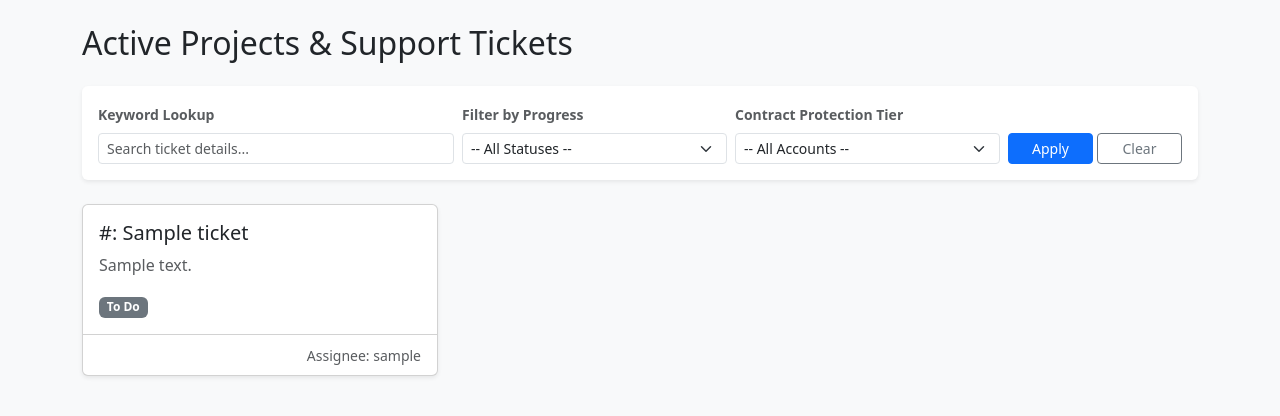
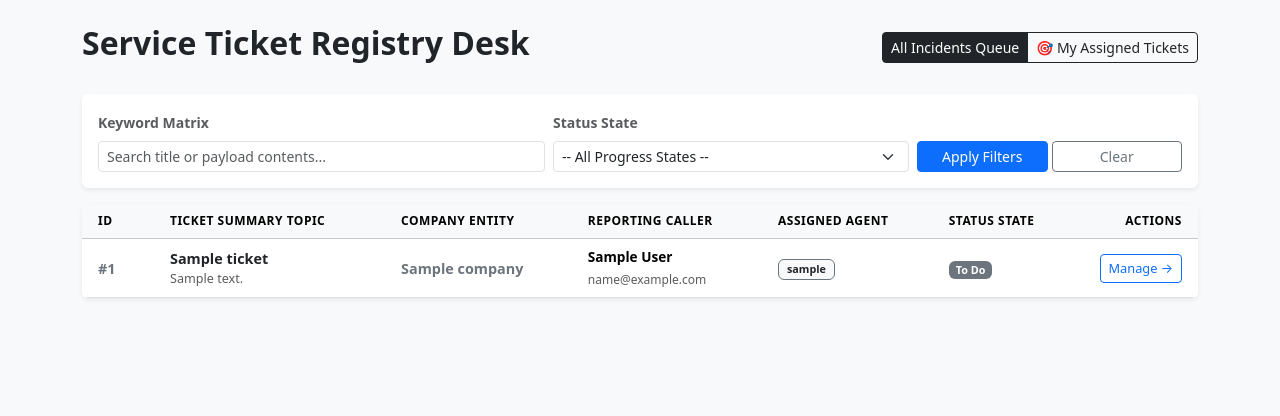
Before and after one commit to smashburn55/Helpdesk-django, a Django app: page /?scope=all in a window 1280 px wide. Shown: the part 56-472 px from the top of the page. Run offline with Django 5.2, Linux system fonts and the light colour scheme; a user stored in the database is signed in; tables that the repository leaves empty hold one stand-in row (values such as "Sample post"); some libraries are stand-ins or nearby versions.

Commit message:
Enhancement: Migrated to high-density data grid with agent-scoped view filters

```diff
--- a/ticketApp/templates/ticketApp/index.html
+++ b/ticketApp/templates/ticketApp/index.html
@@ -1,69 +1,94 @@
 {% extends 'ticketApp/base.html' %}
 {% block content %}
-<div class="d-flex justify-content-between align-items-center mb-3">
-    <h2>Active Projects & Support Tickets</h2>
+<div class="d-flex justify-content-between align-items-center mb-4">
+    <h2 class="fw-bold text-dark">Service Ticket Registry Desk</h2>
+    <div class="btn-group" role="group">
+        <!-- Scope Toggle Filter Buttons -->
+        <a href="?scope=all&status={{ status_filter }}&search={{ search_query }}" class="btn btn-sm {% if view_scope == 'all' %}btn-dark{% else %}btn-outline-dark{% endif %}">All Incidents Queue</a>
+        <a href="?scope=mine&status={{ status_filter }}&search={{ search_query }}" class="btn btn-sm {% if view_scope == 'mine' %}btn-dark{% else %}btn-outline-dark{% endif %}">🎯 My Assigned Tickets</a>
+    </div>
 </div>
-<!-- Paste this search bar interface directly above your ticket card loop rows -->
-<div class="card shadow-sm border-0 p-3 mb-4 bg-white">
+
+<!-- Search & Filter Controls Ribbon -->
+<div class="card shadow-sm border-0 p-3 mb-3 bg-white">
     <form method="GET" class="row g-2 align-items-end">
+        <input type="hidden" name="scope" value="{{ view_scope }}">
+        <div class="col-md-5">
+            <label class="form-label small fw-bold text-muted">Keyword Matrix</label>
+            <input type="text" name="search" class="form-control form-control-sm" placeholder="Search title or payload contents..." value="{{ search_query }}">
+        </div>
         <div class="col-md-4">
-            <label class="form-label small fw-bold text-muted">Keyword Lookup</label>
-            <input type="text" name="search" class="form-control form-control-sm" placeholder="Search ticket details..." value="{{ search_query }}">
-        </div>
-        <div class="col-md-3">
-            <label class="form-label small fw-bold text-muted">Filter by Progress</label>
+            <label class="form-label small fw-bold text-muted">Status State</label>
             <select name="status" class="form-select form-select-sm">
-                <option value="">-- All Statuses --</option>
-                <option value="TODO" {% if status_filter == 'TODO' %}selected{% endif %}>To Do</option>
+                <option value="">-- All Progress States --</option>
+                <option value="TODO" {% if status_filter == 'TODO' %}selected{% endif %}>To Do / New</option>
                 <option value="PROG" {% if status_filter == 'PROG' %}selected{% endif %}>In Progress</option>
                 <option value="REV" {% if status_filter == 'REV' %}selected{% endif %}>In Review</option>
-                <option value="DONE" {% if status_filter == 'DONE' %}selected{% endif %}>Done</option>
+                <option value="DONE" {% if status_filter == 'DONE' %}selected{% endif %}>Closed / Done</option>
             </select>
         </div>
         <div class="col-md-3">
-            <label class="form-label small fw-bold text-muted">Contract Protection Tier</label>
-            <select name="sla" class="form-select form-select-sm">
-                <option value="">-- All Accounts --</option>
-                <option value="PREM" {% if sla_filter == 'PREM' %}selected{% endif %}>Premium Contract Only</option>
-                <option value="STND" {% if sla_filter == 'STND' %}selected{% endif %}>Standard Contract Only</option>
-                <option value="BASIC" {% if sla_filter == 'BASIC' %}selected{% endif %}>Basic Accounts Only</option>
-            </select>
+            <div class="d-flex gap-1">
+                <button type="submit" class="btn btn-primary btn-sm w-100">Apply Filters</button>
+                <a href="?scope={{ view_scope }}" class="btn btn-outline-secondary btn-sm w-100">Clear</a>
+            </div>
         </div>
-        <div class="col-md-2">
-    <div class="d-flex gap-1">
-        <button type="submit" class="btn btn-primary btn-sm w-100">Apply</button>
-
-        <!-- This clear anchor link drops all URL arguments and reloads a completely fresh view -->
-        <a href="{% url 'index' %}" class="btn btn-outline-secondary btn-sm w-100">Clear</a>
-    </div>
-</div>
     </form>
 </div>
 
-<div class="row">
-    {% for ticket in tickets %}
-    <div class="col-md-4 mb-3">
-        <div class="card h-100 shadow-sm">
-            <div class="card-body">
-               <h5 class="card-title">
-                <a href="{% url 'ticket_by_id' ticket.ticket_id %}" class="text-decoration-none text-dark">
-                #{{ ticket.ticket.id }}: {{ ticket.title }}
-                </a>
-                </h5>
-                <p class="card-text text-muted">{{ ticket.description|truncatewords:15 }}</p>
-                <span class="badge {% if ticket.status == 'DONE' %}bg-success{% elif ticket.status == 'PROG' %}bg-warning{% else %}bg-secondary{% endif %}">
-                    {{ ticket.get_status_display }}
-                </span>
-            </div>
-            <div class="card-footer bg-transparent text-end">
-                <small class="text-muted">Assignee: {{ ticket.assignee|default:"Unassigned" }}</small>
-            </div>
-        </div>
+<!-- High-Density Data Grid -->
+<div class="card shadow-sm border-0 overflow-hidden">
+    <div class="table-responsive">
+        <table class="table table-hover align-middle mb-0 bg-white" style="font-size: 0.9rem;">
+            <thead class="table-light text-uppercase text-muted" style="font-size: 0.75rem; letter-spacing: 0.5px;">
+                <tr>
+                    <th class="ps-3" style="width: 80px;">ID</th>
+                    <th>Ticket Summary Topic</th>
+                    <th>Company Entity</th>
+                    <th>Reporting Caller</th>
+                    <th>Assigned Agent</th>
+                    <th>Status State</th>
+                    <th class="text-end pe-3" style="width: 120px;">Actions</th>
+                </tr>
+            </thead>
+            <tbody>
+                {% for ticket in tickets %}
+                <tr>
+                    <td class="ps-3 fw-bold text-secondary">#{{ ticket.ticket_id }}</td>
+                    <td>
+                        <div class="fw-bold text-dark text-truncate" style="max-width: 250px;">{{ ticket.title }}</div>
+                        <small class="text-muted d-block text-truncate" style="max-width: 250px;">{{ ticket.description }}</small>
+                    </td>
+                    <td><span class="fw-semibold text-secondary">{{ ticket.company.company_name|default:"Independent" }}</span></td>
+                    <td>
+                        <div class="fw-bold" style="font-size: 0.85rem;">{{ ticket.crm_contact.first_name }} {{ ticket.crm_contact.last_name }}</div>
+                        <small class="text-muted text-lowercase" style="font-size: 0.75rem;">{{ ticket.crm_contact.email }}</small>
+                    </td>
+                    <td>
+                        {% if ticket.assignee %}
+                            <span class="badge bg-light text-dark border border-secondary py-1 px-2"><i class="bi bi-person"></i> {{ ticket.assignee.username }}</span>
+                        {% else %}
+                            <span class="text-danger fw-bold italic small">⚠️ Unassigned</span>
+                        {% endif %}
+                    </td>
+                    <td>
+                        <span class="badge {% if ticket.status == 'DONE' %}bg-success{% elif ticket.status == 'PROG' %}bg-warning text-dark{% elif ticket.status == 'REV' %}bg-info text-dark{% else %}bg-secondary{% endif %}">
+                            {{ ticket.get_status_display }}
+                        </span>
+                    </td>
+                    <td class="text-end pe-3">
+                        <a href="{% url 'ticket_by_id' ticket.ticket_id %}" class="btn btn-outline-primary btn-sm px-2 py-1" style="font-size: 0.8rem;">Manage &rarr;</a>
+                    </td>
+                </tr>
+                {% empty %}
+                <tr>
+                    <td colspan="7" class="text-center py-4 text-muted italic">
+                        No open support instances found matching the current grid constraints ribbon.
+                    </td>
+                </tr>
+                {% endfor %}
+            </tbody>
+        </table>
     </div>
-    {% empty %}
-    <div class="col-100 text-center">
-        <p class="alert alert-info">No tickets filed yet.</p>
-    </div>
-    {% endfor %}
 </div>
 {% endblock %}
--- a/ticketApp/views.py
+++ b/ticketApp/views.py
@@ -6,33 +6,36 @@ from .models import Ticket, TicketStatus, Comment, ContactCRM
 from .forms import TicketForm, CommentForm, StatusUpdateForm, QuickContactForm
 
 
+@login_required
 def index(request):
-    tickets = Ticket.objects.all().order_by('-created_at')
+    # Start with all tickets pulling down from Postgres
+    tickets = Ticket.objects.all().order_by('-created_at').select_related('crm_contact', 'crm_contact__company', 'assignee')
 
-    # Extract filter tokens from the URL string parameters
+    # Extract filter tokens from request parameters
     search_query = request.GET.get('search', '')
     status_filter = request.GET.get('status', '')
-    sla_filter = request.GET.get('sla', '')
+    view_scope = request.GET.get('scope', 'all')  # Options: 'all' or 'mine'
 
-    # Dynamically filter database rows based on match keys
+    # Filter by Keyword
     if search_query:
         tickets = tickets.filter(
-            Q(title__icontains=search_query) |
-            Q(description__icontains=search_query)
+            Q(title__icontains=search_query) | Q(description__icontains=search_query)
         )
+    # Filter by Status
     if status_filter:
         tickets = tickets.filter(status=status_filter)
-    if sla_filter:
-        pass
+
+    # Filter by Assigned Technician (Scope)
+    if view_scope == 'mine':
+        tickets = tickets.filter(assignee=request.user)
 
     context = {
         'tickets': tickets,
         'search_query': search_query,
         'status_filter': status_filter,
-        'sla_filter': sla_filter,
+        'view_scope': view_scope,
     }
     return render(request, 'ticketApp/index.html', context)
-
 
 @login_required
 @login_required
```
Also changed, not shown: ticketApp/management/commands/parse_support_emails.py (added, +59 -0 lines).
